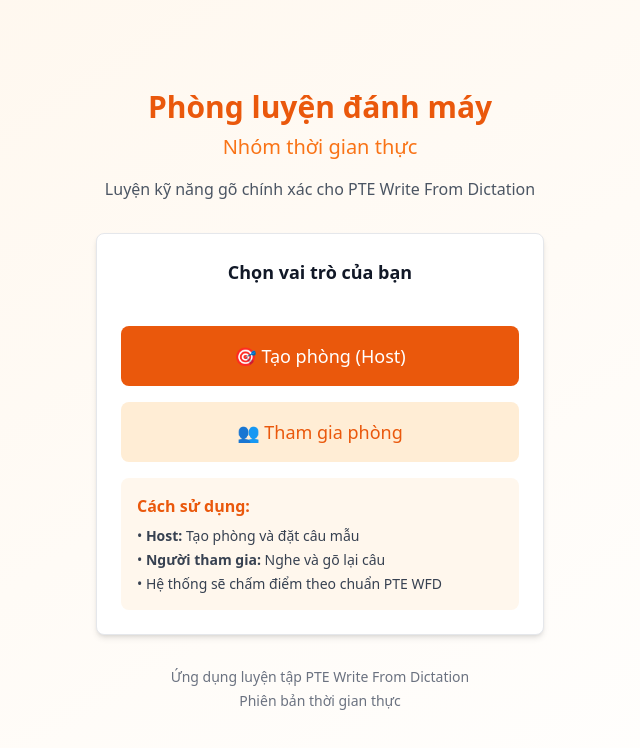
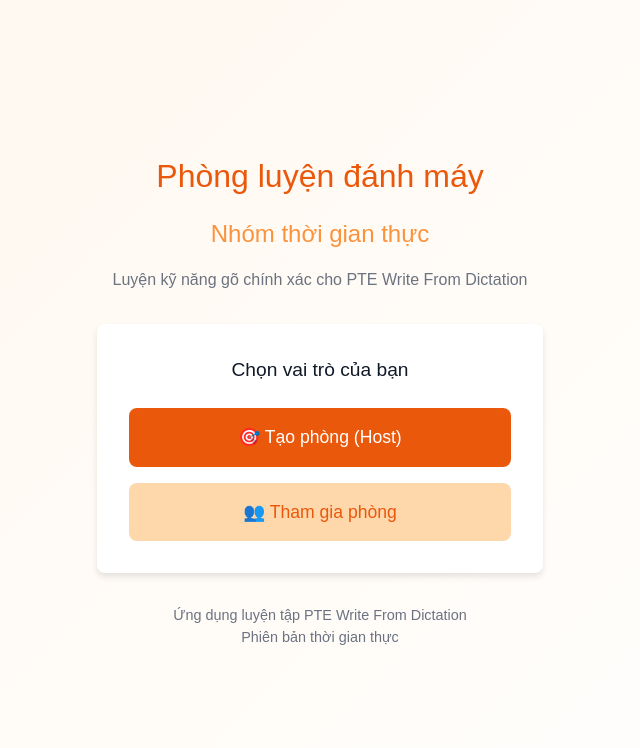
Before and after one commit to thanhan34/pte-wfd-practice, a Next.js app: page / in a window 1280 px wide. Shown: the top 748 px of the page, without its empty margins (320-960 px from the left). Built offline with nearby package versions, Linux system fonts and the light colour scheme.

Commit message:
Add comprehensive error handling and simplify homepage with inline CSS

```diff
--- /dev/null
+++ b/src/app/error.tsx
@@ -0,0 +1,37 @@
+'use client';
+
+export default function Error({
+  error,
+  reset,
+}: {
+  error: Error & { digest?: string };
+  reset: () => void;
+}) {
+  return (
+    <div className="min-h-screen bg-gradient-to-br from-red-50 to-white flex items-center justify-center p-4">
+      <div className="text-center">
+        <h1 className="text-6xl font-bold text-red-600 mb-4">Lỗi</h1>
+        <h2 className="text-2xl font-semibold text-gray-800 mb-4">
+          Có lỗi xảy ra
+        </h2>
+        <p className="text-gray-600 mb-8">
+          {error.message || 'Đã xảy ra lỗi không mong muốn'}
+        </p>
+        <div className="space-x-4">
+          <button
+            onClick={reset}
+            className="inline-block bg-red-600 text-white px-6 py-3 rounded-lg hover:bg-red-700 transition-colors"
+          >
+            Thử lại
+          </button>
+          <a
+            href="/"
+            className="inline-block bg-gray-600 text-white px-6 py-3 rounded-lg hover:bg-gray-700 transition-colors"
+          >
+            Về trang chủ
+          </a>
+        </div>
+      </div>
+    </div>
+  );
+}
--- /dev/null
+++ b/src/app/loading.tsx
@@ -0,0 +1,10 @@
+export default function Loading() {
+  return (
+    <div className="min-h-screen bg-white flex items-center justify-center">
+      <div className="text-center">
+        <div className="animate-spin rounded-full h-12 w-12 border-b-2 border-orange-600 mx-auto mb-4"></div>
+        <p className="text-gray-600">Đang tải...</p>
+      </div>
+    </div>
+  );
+}
--- a/src/app/page.tsx
+++ b/src/app/page.tsx
@@ -1,52 +1,66 @@
 export default function HomePage() {
   return (
-    <div className="min-h-screen bg-gradient-to-br from-orange-50 to-white flex items-center justify-center p-4">
-      <div className="w-full max-w-md">
-        {/* Header */}
-        <div className="text-center mb-8">
-          <h1 className="text-3xl font-bold text-orange-600 mb-2">
+    <div style={{
+      minHeight: '100vh',
+      display: 'flex',
+      alignItems: 'center',
+      justifyContent: 'center',
+      fontFamily: 'Arial, sans-serif',
+      background: 'linear-gradient(135deg, #fff7ed 0%, #ffffff 100%)'
+    }}>
+      <div style={{ textAlign: 'center', maxWidth: '500px', padding: '20px' }}>
+        <h1 style={{ color: '#ea580c', fontSize: '2rem', marginBottom: '1rem' }}>
           Phòng luyện đánh máy
         </h1>
-          <h2 className="text-xl text-orange-500 mb-4">
+        <h2 style={{ color: '#fb923c', fontSize: '1.5rem', marginBottom: '1rem' }}>
           Nhóm thời gian thực
         </h2>
-          <p className="text-gray-600">
+        <p style={{ color: '#6b7280', marginBottom: '2rem' }}>
           Luyện kỹ năng gõ chính xác cho PTE Write From Dictation
         </p>
-        </div>
 
-        {/* Main Card */}
-        <div className="bg-white rounded-lg shadow-md border border-gray-200 p-6">
-          <div className="space-y-4">
-            <h3 className="text-lg font-semibold text-center mb-6">
+        <div style={{
+          backgroundColor: 'white',
+          borderRadius: '8px',
+          boxShadow: '0 4px 6px rgba(0, 0, 0, 0.1)',
+          padding: '2rem',
+          marginBottom: '2rem'
+        }}>
+          <h3 style={{ fontSize: '1.2rem', marginBottom: '1.5rem' }}>
             Chọn vai trò của bạn
           </h3>
 
-            <button className="w-full bg-orange-600 hover:bg-orange-500 text-white font-medium py-4 px-4 rounded-lg transition-colors duration-200 text-lg">
+          <button style={{
+            width: '100%',
+            backgroundColor: '#ea580c',
+            color: 'white',
+            padding: '1rem',
+            border: 'none',
+            borderRadius: '8px',
+            fontSize: '1.1rem',
+            marginBottom: '1rem',
+            cursor: 'pointer'
+          }}>
             🎯 Tạo phòng (Host)
           </button>
 
-            <button className="w-full bg-orange-100 hover:bg-orange-200 text-orange-600 font-medium py-4 px-4 rounded-lg transition-colors duration-200 text-lg">
+          <button style={{
+            width: '100%',
+            backgroundColor: '#fed7aa',
+            color: '#ea580c',
+            padding: '1rem',
+            border: 'none',
+            borderRadius: '8px',
+            fontSize: '1.1rem',
+            cursor: 'pointer'
+          }}>
             👥 Tham gia phòng
           </button>
-
-            <div className="mt-6 p-4 bg-orange-50 rounded-lg">
-              <h4 className="font-semibold text-orange-600 mb-2">
-                Cách sử dụng:
-              </h4>
-              <ul className="text-sm text-gray-700 space-y-1">
-                <li>• <strong>Host:</strong> Tạo phòng và đặt câu mẫu</li>
-                <li>• <strong>Người tham gia:</strong> Nghe và gõ lại câu</li>
-                <li>• Hệ thống sẽ chấm điểm theo chuẩn PTE WFD</li>
-              </ul>
-            </div>
-          </div>
         </div>
 
-        {/* Footer */}
-        <div className="text-center mt-8 text-sm text-gray-500">
+        <div style={{ fontSize: '0.9rem', color: '#6b7280' }}>
           <p>Ứng dụng luyện tập PTE Write From Dictation</p>
-          <p className="mt-1">Phiên bản thời gian thực</p>
+          <p>Phiên bản thời gian thực</p>
         </div>
       </div>
     </div>
```
Lines whose indentation alone changed are shown as unchanged.
